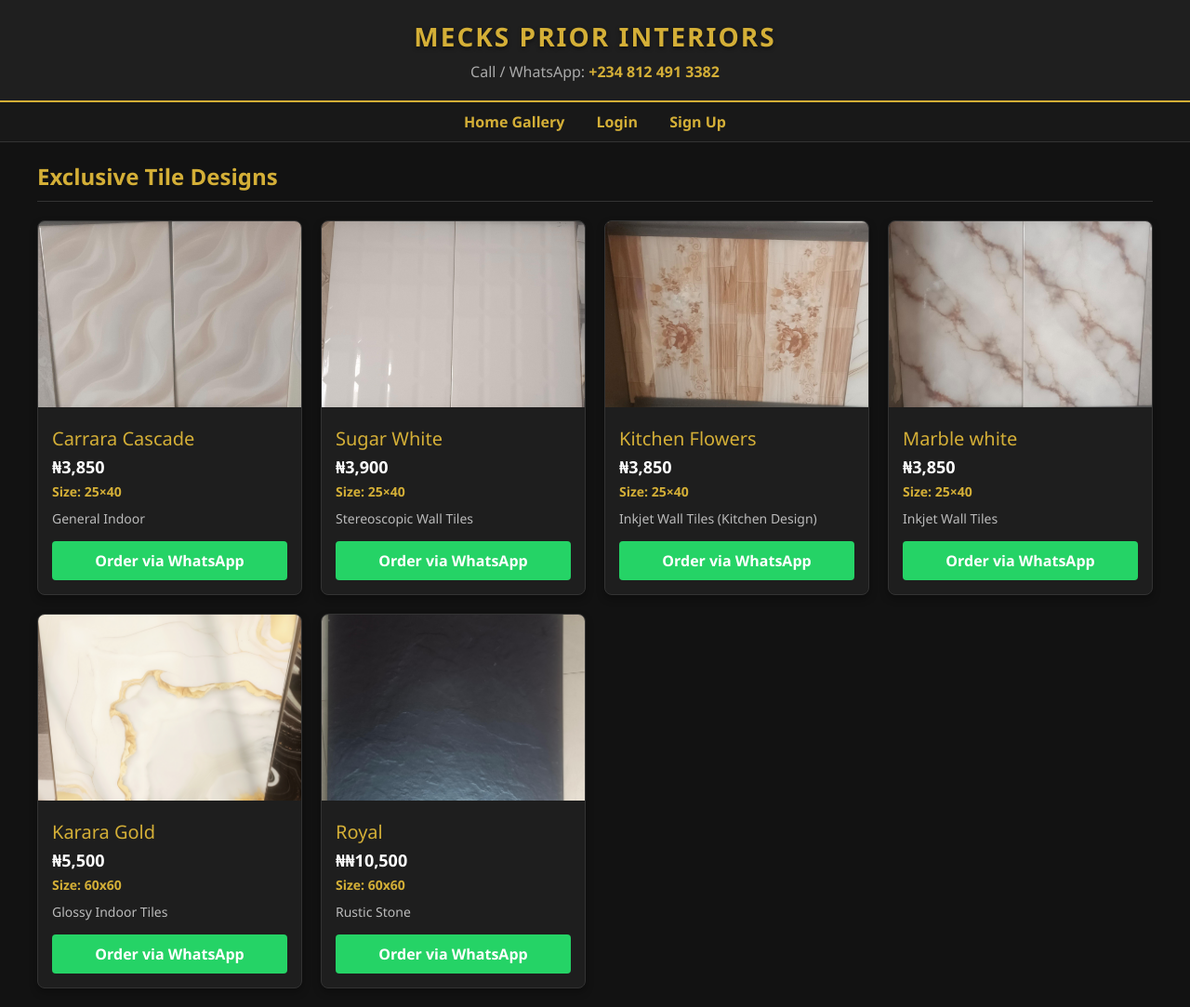
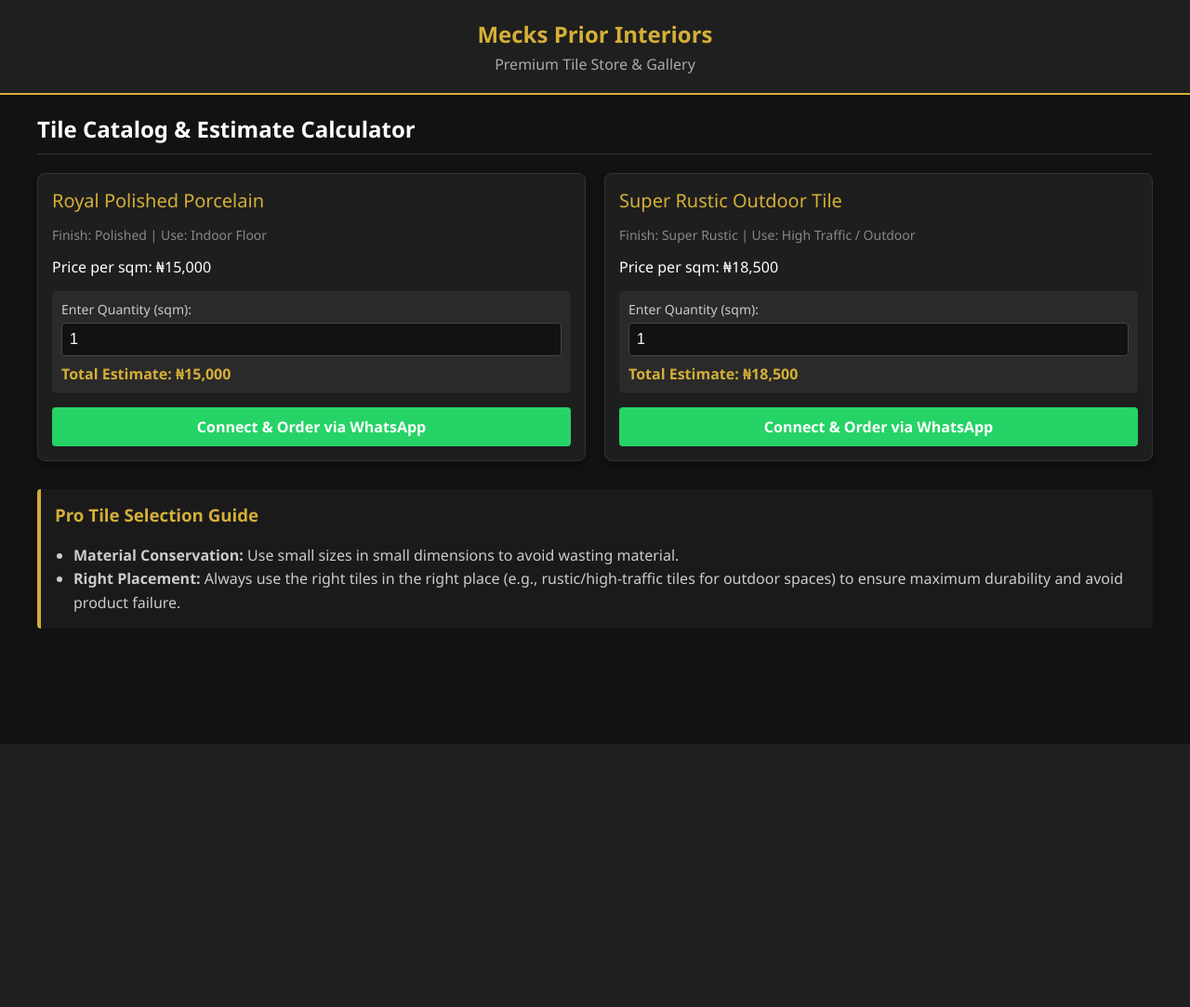
Before and after one commit to Emeka17/mprior, a Flask app: page / in a window 1280 px wide. Shown: the whole page at 93% size. After the commit the page ends 800 px from the top, so only its background shows below. Run offline with Flask 3, Linux system fonts and the light colour scheme; data comes from the database, SQL or seed files in the repository.

Commit message:
Add enhanced cart calculation and tile advisory guide

```diff
--- a/templates/index.html
+++ b/templates/index.html
@@ -3,75 +3,108 @@
 <head>
     <meta charset="UTF-8">
     <meta name="viewport" content="width=device-width, initial-scale=1.0">
-    <title>Mecks Prior Interiors - Luxury Tiles</title>
+    <title>Mecks Prior Interiors - Luxury Tile Store & Gallery</title>
     <style>
         body { font-family: 'Segoe UI', Tahoma, Geneva, Verdana, sans-serif; background-color: #121212; color: #e0e0e0; margin: 0; padding: 0; }
         header { background: #1f1f1f; padding: 20px; text-align: center; border-bottom: 2px solid #D4AF37; }
-        h1 { color: #D4AF37; margin: 0; font-size: 28px; text-transform: uppercase; letter-spacing: 2px; text-shadow: 0 2px 4px rgba(0,0,0,0.5); }
-        .contact-info { color: #aaa; margin-top: 8px; font-size: 16px; }
-        .contact-info span { color: #D4AF37; font-weight: bold; }
-        nav { background: #181818; padding: 10px; text-align: center; border-bottom: 1px solid #333; }
-        nav a { color: #D4AF37; text-decoration: none; margin: 0 15px; font-weight: bold; }
-        nav a:hover { text-decoration: underline; }
+        h1 { color: #D4AF37; margin: 0; font-size: 24px; }
         .container { max-width: 1200px; margin: 20px auto; padding: 0 15px; }
-        .flashes { background: #333; border-left: 4px solid #D4AF37; padding: 10px; margin-bottom: 20px; }
         .grid { display: grid; grid-template-columns: repeat(auto-fit, minmax(280px, 1fr)); gap: 20px; }
-        .card { background: #1e1e1e; border: 1px solid #333; border-radius: 8px; overflow: hidden; box-shadow: 0 4px 8px rgba(0,0,0,0.3); transition: transform 0.2s; }
-        .card:hover { transform: translateY(-5px); border-color: #D4AF37; }
-        .card img { width: 100%; height: 200px; object-fit: cover; }
+        .card { background: #1e1e1e; border: 1px solid #333; border-radius: 8px; overflow: hidden; box-shadow: 0 4px 6px rgba(0,0,0,0.3); }
         .card-body { padding: 15px; }
-        .card-title { font-size: 20px; color: #D4AF37; margin-bottom: 5px; }
-        .card-price { font-size: 18px; color: #fff; font-weight: bold; margin-bottom: 5px; }
-        .card-size { font-size: 14px; color: #D4AF37; margin-bottom: 10px; font-weight: bold; }
-        .card-desc { font-size: 14px; color: #bbb; margin-bottom: 15px; }
-        .whatsapp-btn { display: block; background: #25D366; color: white; text-align: center; padding: 10px; border-radius: 4px; text-decoration: none; font-weight: bold; }
-        .whatsapp-btn:hover { background: #20ba5a; }
+        .card-title { font-size: 20px; color: #D4AF37; margin-bottom: 10px; }
+        .card-price { font-size: 16px; color: #fff; margin-bottom: 10px; }
+        .quantity-box { margin: 15px 0; background: #2a2a2a; padding: 10px; border-radius: 5px; }
+        .quantity-box label { display: block; font-size: 14px; margin-bottom: 5px; color: #ccc; }
+        .quantity-box input { width: 100%; padding: 8px; background: #121212; border: 1px solid #444; color: #fff; border-radius: 4px; font-size: 16px; box-sizing: border-box; }
+        .total-display { font-weight: bold; color: #D4AF37; margin-top: 8px; font-size: 16px; }
+        .btn-whatsapp { display: block; width: 100%; background: #25D366; color: white; text-align: center; padding: 10px; text-decoration: none; border-radius: 4px; font-weight: bold; margin-top: 15px; box-sizing: border-box; }
+        .btn-whatsapp:hover { background: #20ba5a; }
+        .advisory-section { background: #1a1a1a; border-left: 4px solid #D4AF37; padding: 15px; margin-top: 30px; border-radius: 4px; }
+        .advisory-section h3 { color: #D4AF37; margin-top: 0; }
     </style>
 </head>
 <body>
+
     <header>
         <h1>Mecks Prior Interiors</h1>
-        <div class="contact-info">Call / WhatsApp: <span>+234 812 491 3382</span></div>
+        <p style="color: #aaa; margin: 5px 0 0 0;">Premium Tile Store & Gallery</p>
     </header>
-    <nav>
-        <a href="{{ url_for('index') }}">Home Gallery</a>
-        {% if session.get('user_id') %}
-            {% if session.get('is_admin') %}
-                <a href="{{ url_for('admin') }}">Chief Host Panel</a>
-            {% endif %}
-            <a href="{{ url_for('logout') }}">Logout ({{ session.get('username') }})</a>
-        {% else %}
-            <a href="{{ url_for('login') }}">Login</a>
-            <a href="{{ url_for('signup') }}">Sign Up</a>
-        {% endif %}
-    </nav>
+
     <div class="container">
-        {% with messages = get_flashed_messages(with_categories=true) %}
-            {% if messages %}
-                {% for category, message in messages %}
-                    <div class="flashes">{{ message }}</div>
-                {% endfor %}
-            {% endif %}
-        {% endwith %}
-
-        <h2 style="color: #D4AF37; border-bottom: 1px solid #333; padding-bottom: 10px;">Exclusive Tile Designs</h2>
+        <!-- Product Grid Section -->
+        <h2 style="color: #fff; border-bottom: 1px solid #333; padding-bottom: 10px;">Tile Catalog & Estimate Calculator</h2>
 
         <div class="grid">
-            {% for tile in tiles %}
-            <div class="card">
-                <img src="{{ url_for('static', filename='uploads/' + tile['image']) }}" alt="{{ tile['name'] }}">
+            <!-- Sample Product Card 1 -->
+            <div class="card" data-price="15000">
                 <div class="card-body">
-                    <div class="card-title">{{ tile['name'] }}</div>
-                    <div class="card-price">₦{{ tile['price'] }}</div>
-                    <div class="card-size">Size: {{ tile['size'] }}</div>
-                    <div class="card-desc">{{ tile['description'] }}</div>
-                    <a class="whatsapp-btn" href="https://wa.me/2348124913382?text=Hello%2C%20I%20am%20interested%20in%20this%20tile%3A%20{{ tile['name'] }}%20(%20Size%3A%20{{ tile['size'] }}%20)%20priced%20at%20₦{{ tile['price'] }}" target="_blank">Order via WhatsApp</a>
+                    <div class="card-title">Royal Polished Porcelain</div>
+                    <p style="color: #888; font-size: 14px;">Finish: Polished | Use: Indoor Floor</p>
+                    <div class="card-price">Price per sqm: ₦<span class="unit-price">15,000</span></div>
+
+                    <!-- Quantity Input (Option 1 Upgrade) -->
+                    <div class="quantity-box">
+                        <label for="qty-1">Enter Quantity (sqm):</label>
+                        <input type="number" id="qty-1" class="item-qty" min="1" value="1" oninput="calculateTotal(this)">
+                        <div class="total-display">Total Estimate: ₦<span class="item-total">15,000</span></div>
+                    </div>
+
+                    <a href="#" class="btn-whatsapp" onclick="orderViaWhatsApp(this)">Connect & Order via WhatsApp</a>
                 </div>
             </div>
-            {% else %}
-            <p style="color: #888;">No tile designs uploaded yet. Chief Host can log in to add products.</p>
-            {% endfor %}
+
+            <!-- Sample Product Card 2 -->
+            <div class="card" data-price="18500">
+                <div class="card-body">
+                    <div class="card-title">Super Rustic Outdoor Tile</div>
+                    <p style="color: #888; font-size: 14px;">Finish: Super Rustic | Use: High Traffic / Outdoor</p>
+                    <div class="card-price">Price per sqm: ₦<span class="unit-price">18,500</span></div>
+
+                    <!-- Quantity Input (Option 1 Upgrade) -->
+                    <div class="quantity-box">
+                        <label for="qty-2">Enter Quantity (sqm):</label>
+                        <input type="number" id="qty-2" class="item-qty" min="1" value="1" oninput="calculateTotal(this)">
+                        <div class="total-display">Total Estimate: ₦<span class="item-total">18,500</span></div>
+                    </div>
+
+                    <a href="#" class="btn-whatsapp" onclick="orderViaWhatsApp(this)">Connect & Order via WhatsApp</a>
+                </div>
+            </div>
+        </div>
+
+        <!-- Advisory Section (From your notes) -->
+        <div class="advisory-section">
+            <h3>Pro Tile Selection Guide</h3>
+            <ul style="margin: 0; padding-left: 20px; color: #ccc; line-height: 1.6;">
+                <li><strong>Material Conservation:</strong> Use small sizes in small dimensions to avoid wasting material.</li>
+                <li><strong>Right Placement:</strong> Always use the right tiles in the right place (e.g., rustic/high-traffic tiles for outdoor spaces) to ensure maximum durability and avoid product failure.</li>
+            </ul>
         </div>
     </div>
+
+    <script>
+        // Real-time calculation script for Option 1
+        function calculateTotal(inputElement) {
+            const card = inputElement.closest('.card');
+            const unitPriceStr = card.querySelector('.unit-price').innerText.replace(/,/g, '');
+            const unitPrice = parseFloat(unitPriceStr);
+            const quantity = parseInt(inputElement.value) || 0;
+
+            const total = unitPrice * quantity;
+            card.querySelector('.item-total').innerText = total.toLocaleString();
+        }
+
+        function orderViaWhatsApp(element) {
+            const card = element.closest('.card');
+            const title = card.querySelector('.card-title').innerText;
+            const qty = card.querySelector('.item-qty').value;
+            const total = card.querySelector('.item-total').innerText;
+
+            const message = Hello Mecks Prior Interiors, I want to order ${qty} sqm of ${title}. Total estimate: ₦${total};
+            const encodedMessage = encodeURIComponent(message);
+            element.href = https://wa.me/2340000000000?text=${encodedMessage};
+        }
+    </script>
 </body>
 </html>
```
